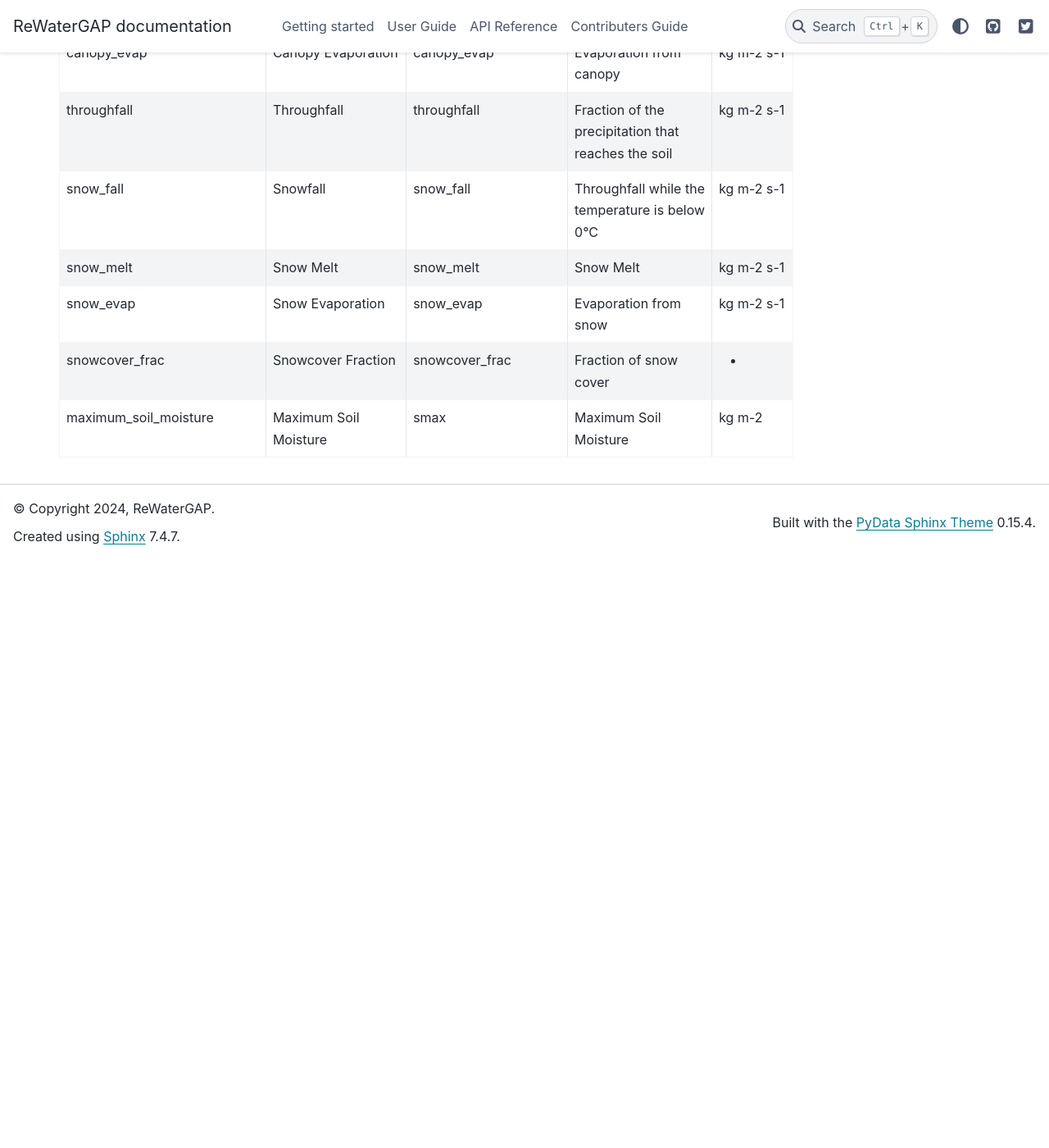
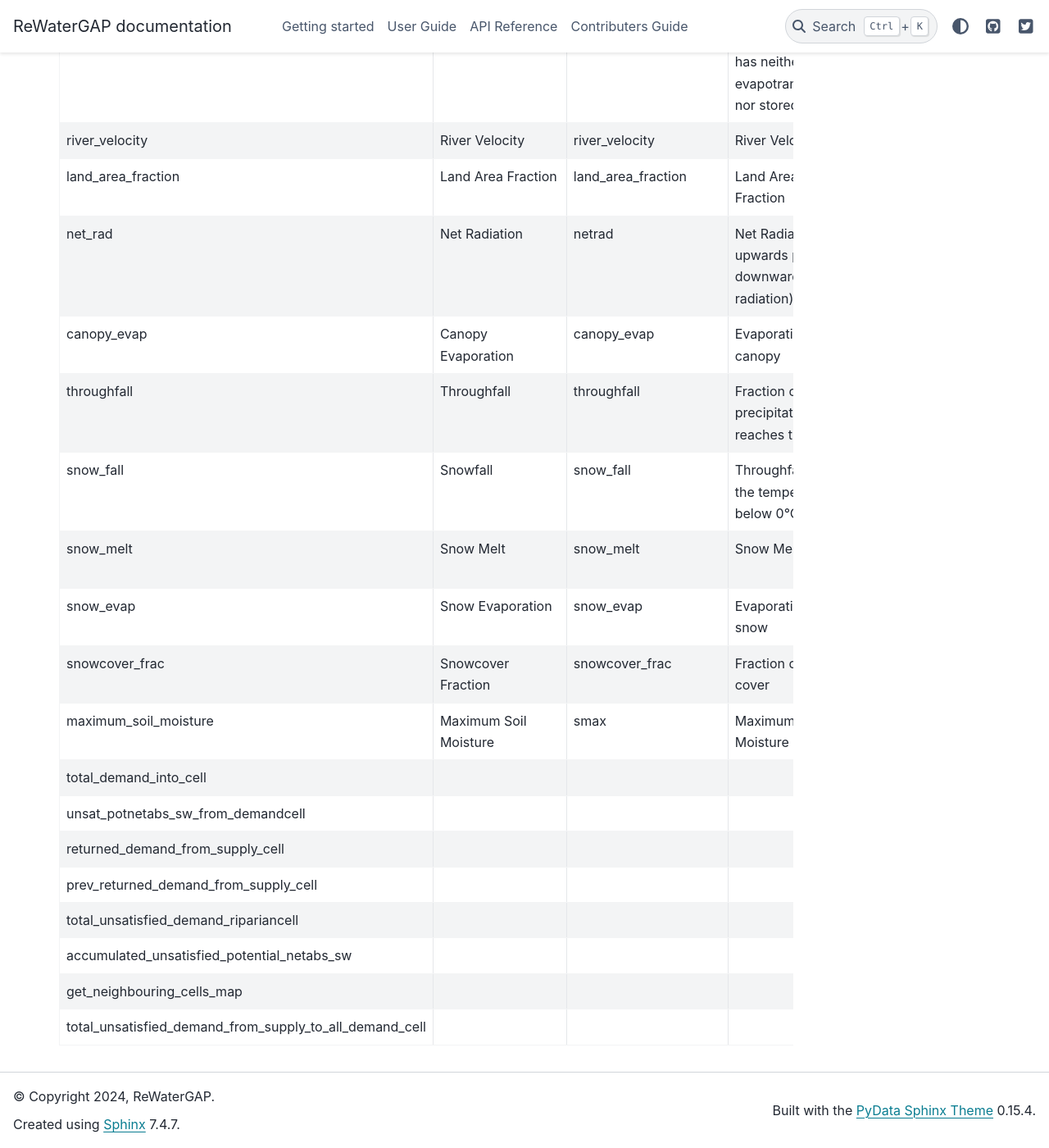
Before and after one commit to HydrologyFrankfurt/ReWaterGAP, a Sphinx documentation site: the page built from docs/Glossary/Index.rst, in a window 1280 px wide and 1400 px high, scrolled down 4641 px. Shown: the whole window at 82% size. Built offline with Sphinx 7.4.7 and the PyData theme 0.15.4, drawn with Linux system fonts in a browser that asks for light colours; pages that are not in the unit, such as notebooks, are missing from menus; before the commit the page ends 5325 px from its top, so only the background shows below that; some of the changed text lies outside the part shown.

Commit message:
Update Index.rst

```diff
--- a/docs/Glossary/Index.rst
+++ b/docs/Glossary/Index.rst
@@ -51,3 +51,11 @@ Glossary
    "snow_evap", "Snow Evaporation", "snow_evap", "Evaporation from snow", "kg m-2 s-1"
    "snowcover_frac", "Snowcover Fraction", "snowcover_frac", "Fraction of snow cover", "-"
    "maximum_soil_moisture", "Maximum Soil Moisture", "smax", "Maximum Soil Moisture", "kg m-2"
+   "total_demand_into_cell","","","",""
+   "unsat_potnetabs_sw_from_demandcell","","","",""
+   "returned_demand_from_supply_cell","","","",""
+   "prev_returned_demand_from_supply_cell","","","",""
+   "total_unsatisfied_demand_ripariancell","","","",""
+   "accumulated_unsatisfied_potential_netabs_sw","","","",""
+   "get_neighbouring_cells_map","","","",""
+   "total_unsatisfied_demand_from_supply_to_all_demand_cell","","","",""
```
